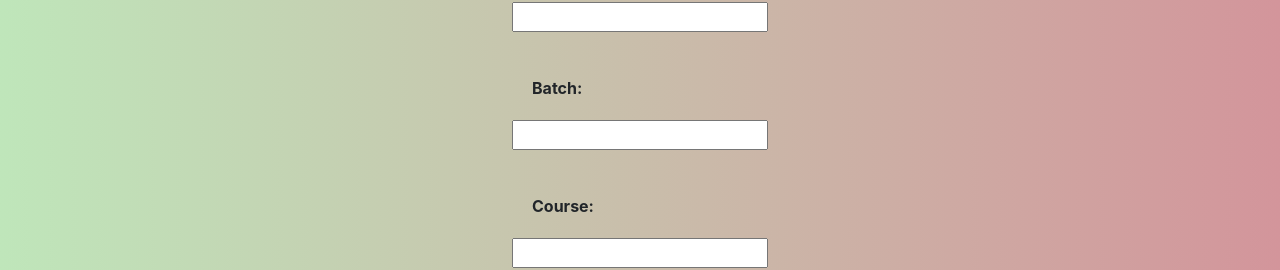
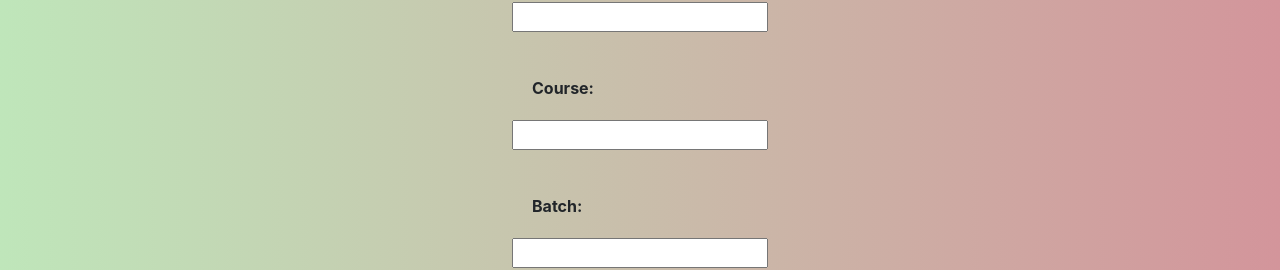
Before and after one commit to Fasna-KA/React-A4, a React (Create React App) app: page /AddStudent in a window 1280 px wide. Shown: the part 261-531 px from the top of the page. Built offline with nearby package versions, Linux system fonts and the light colour scheme.

Commit message:
commit on 'master

```diff
--- a/src/Assignment4/AddStudent.jsx
+++ b/src/Assignment4/AddStudent.jsx
@@ -12,11 +12,11 @@ function AddStudent() {
         <input type="text" id="age" />
         <br></br>
         <br></br>
-        <label>Batch: </label>
+        <label>Course: </label>
         <input type="text" id="batch" />
         <br></br>
         <br></br>
-        <label>Course: </label>
+        <label>Batch: </label>
         <input type="text" id="course" />
         <br></br>
         <br></br>
```
